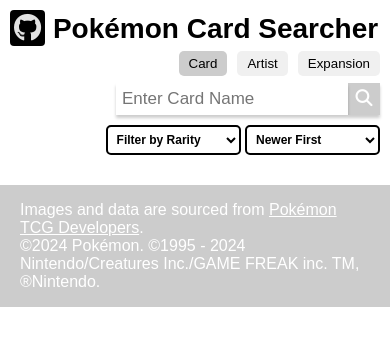
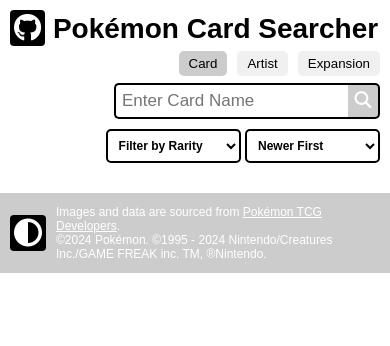
Before and after one commit to JihunKimCode/Pokemon-Card-Searcher, a plain HTML site: page index.html in a window 390 px wide. Drawn offline with Linux system fonts and the light colour scheme.

Commit message:
Dark Mode

```diff
--- a/index.html
+++ b/index.html
@@ -63,12 +63,19 @@
 </body>
 <footer>
     <div class="footerContent">
+        <div class="footicons">
+            <a class="btn btn-dark" onclick="darkmode()">
+                <i class="fa-solid fa-circle-half-stroke"></i>
+            </a>
+        </div>
+        <div class="credit">
             <p>
                 Images and data are sourced from
                 <a href="https://pokemontcg.io/" target="_blank" rel="noopener noreferrer">Pokémon TCG Developers</a>.
                 <br>©<span id="year"></span> Pokémon. ©1995 - <span id="year2"></span> Nintendo/Creatures Inc./GAME FREAK inc. TM, ®Nintendo.
             </p>
         </div>
+    </div>
 </footer>
 <script src="script.js"></script>
 </html>
--- a/script.js
+++ b/script.js
@@ -3,7 +3,16 @@ var currentYear = new Date().getFullYear();
 document.getElementById("year").innerHTML = currentYear;
 document.getElementById("year2").innerHTML = currentYear;
 
-// Search button
+function darkmode() {
+    // Toggle the dark mode class on the body
+    document.body.classList.toggle("dark-mode");
+
+    // Check if dark mode is enabled and store the state in localStorage
+    var isDarkModeEnabled = document.body.classList.contains("dark-mode");
+    localStorage.setItem("darkMode", isDarkModeEnabled);
+}
+
+// Search Button
 document.getElementById('fetchButton').addEventListener('click', fetchCards);
 document.getElementById('searchQuery').addEventListener('keypress', function(event) {
     if (event.key === 'Enter') {
--- a/styles.css
+++ b/styles.css
@@ -1,6 +1,45 @@
+:root{
+    --background: #fff;
+    --text: #000;
+    --border: #000;
+    --button: #000;
+    --button-icon: #fff;
+    --footer: #ccc;
+    --gray-hover: #e2e2e2;
+    --gray: #ccc;
+    --light-gray: #f0f0f0;
+    --white: #fff;
+    --black: #000;
+    --popup: rgba(0, 0, 0, 0.7);
+    --error: red;
+    --dark-gray: #aaa;
+    --clear-button-hover: rgba(169, 169, 169, 0.5);
+    --clear-button-active: rgba(169, 169, 169, 0.7);
+}
+
+.dark-mode {
+    --background: #121212;
+    --text: #fff;
+    --border: #c2c2c2;
+    --button: #fff;
+    --button-icon: #000;
+    --footer: #a6a6a6;
+    --gray-hover: #e2e2e2;
+    --gray: #ccc;
+    --light-gray: #f0f0f0;
+    --white: #fff;
+    --black: #000;
+    --popup: rgba(0, 0, 0, 0.7);
+    --error: red;
+    --dark-gray: #aaa;
+    --clear-button-hover: rgba(169, 169, 169, 0.5);
+    --clear-button-active: rgba(169, 169, 169, 0.7);
+}
+
 body {
     font-family: Arial, sans-serif;
     margin: 0px;
+    background-color: var(--background);
 }
 
 .header {
@@ -27,13 +66,13 @@ body {
 
 /* Scroll Bar Handle */
 ::-webkit-scrollbar-thumb {
-    background: #ccc;
+    background: var(--footer);
     border-radius: 20px;
 }
 
 /* Scroll Bar Handle on hover */
 ::-webkit-scrollbar-thumb:hover {
-    background: #e2e2e2;
+    background: var(--gray-hover);
 }
 
 h1 {
@@ -41,7 +80,7 @@ h1 {
 }
 
 h1 a{
-    color: black;
+    color: var(--text);
     text-decoration: none;
 }
 
@@ -51,29 +90,29 @@ h1 a{
     align-items: center;
     justify-content: center;
     padding: 6px;
-    color: #e2e2e2;
+    color: var(--button-icon);
     border: none;
     border-radius: 4px;
     text-decoration: none;
     cursor: pointer;
 }
 
-.btn.btn-github {
-    background-color: #000000;
+.btn.btn-github, .btn.btn-dark {
+    background-color: var(--button);
 }
 
-.btn.btn-github:hover {
-    color: #fff;
+.btn.btn-github:hover, .btn.btn-dark:hover {
+    color: var(--gray);
 }
 
 #sortOrder, #rarityFilter{
-    padding: 5px;
-    background: #fff;
-    color: #000;
+    padding: 7px;
+    background: var(--white);
+    color: var(--black);
     border-radius: 5px;
     border-style: solid;
     border-width: 2px;
-    border-color: black;
+    border-color: var(--border);
     box-sizing: border-box;
     cursor: pointer;
     font-family: 'NanumB', sans-serif;
@@ -111,8 +150,12 @@ h1 a{
     padding: 6px;
     font-size: 17px;
     border: none;
-    box-shadow: 0 3px 3px 0 rgba(0,0,0,0.2);
     width: 220px;
+    border-top: 2px solid var(--border);
+    border-left: 2px solid var(--border);
+    border-bottom: 2px solid var(--border);
+    border-top-left-radius: 5px;
+    border-bottom-left-radius: 5px;
 }
 
 #fetchButton {
@@ -120,12 +163,20 @@ h1 a{
     float: right;
     padding: 6px 0px;
     margin-right: 0px;
-    background: var(--pokemoncolor, #ccc);
+    background: var(--gray);
     font-size: 17px;
     border: none;
     cursor: pointer;
-    color: white;
-    box-shadow: 0 3px 3px 0 rgba(0,0,0,0.2);
+    color: var(--white);
+    border-top: 2px solid var(--border);
+    border-right: 2px solid var(--border);
+    border-bottom: 2px solid var(--border);
+    border-top-right-radius: 5px;
+    border-bottom-right-radius: 5px;
+}
+
+#fetchButton:hover{
+    background-color: var(--dark-gray);
 }
 
 .search-options {
@@ -137,7 +188,7 @@ h1 a{
 .search-options button {
     padding: 5px 10px;
     border: none;
-    background-color: #f0f0f0;
+    background-color: var(--light-gray);
     border-radius: 5px;
     cursor: pointer;
 }
@@ -148,12 +199,9 @@ h1 a{
 }
 
 .search-options button.active {
-    background-color: #ccc;
+    background-color: var(--gray);
 }
 
-.searcher button:hover{
-    background-color: #aaaaaa;
-}
 
 .searcher {
     position: relative;
@@ -171,7 +219,6 @@ h1 a{
     text-align: center;
     line-height: 20px;
     background-color: transparent;
-    color: #333;
 
     position: absolute;
     top: 50%;
@@ -180,17 +227,17 @@ h1 a{
     padding: 0;
     cursor: pointer;
     border: none;
-    border-radius: 50%; /* Make it a circle */
+    border-radius: 50%;
 }
 
 #clearButton:hover {
-    background-color: rgba(169, 169, 169, 0.5);
-    border-radius: 50%; /* Make it a circle */
+    background-color: var(--clear-button-hover);
+    border-radius: 50%;
     transition: background-color 0.3s ease;
 }
 
 #clearButton:active {
-    background-color: rgba(169, 169, 169, 0.7);
+    background-color: var(--clear-button-active);
     transition: background-color 0.3s ease;
 }
 
@@ -210,8 +257,7 @@ h1 a{
 .card {
     border: none;
     border-radius: 5px;
-    /* padding: 10px; */
-    background-color: #fff;
+    background-color: var(--background);
     text-align: center;
     width: 200px;
 }
@@ -224,10 +270,11 @@ h1 a{
 
 .card p{
     margin-block-end: 0em;
+    color: var(--text);
 }
 
 .error {
-    color: red;
+    color: var(--error);
 }
 
 /* Popup Styles */
@@ -238,7 +285,7 @@ h1 a{
     left: 0;
     width: 100%;
     height: 100%;
-    background-color: rgba(0, 0, 0, 0.7);
+    background-color: var(--popup);
     z-index: 9999;
     overflow: auto;
 }
@@ -256,7 +303,7 @@ h1 a{
 
 #caption {
     display: block;
-    color: white;
+    color: var(--white);
     text-align: center;
     margin-top: 20px;
 }
@@ -265,7 +312,7 @@ h1 a{
     position: absolute;
     top: 10px;
     right: 15px;
-    color: #ffffff;
+    color: var(--white);
     font-size: 30px;
     font-weight: bold;
     cursor: pointer;
@@ -273,31 +320,45 @@ h1 a{
 }
 
 .close:hover {
-    color: #aaaaaa;
+    color: var(--gray);
 }
 
 footer {
-    background-color: #ccc;
-    color: white;
+    font-size: 16px;
+    background-color: var(--footer);
+    color: var(--white);
     text-align: left;
     margin: 15px 0px 0px 0px;
+    padding-left: 20px;
+    padding-right: 10px;
 }
 
 footer a{
-    color: white;
+    color: var(--white);
     text-decoration: underline;
 }
 
 footer a:hover{
-    color: #e2e2e2;
+    color: var(--gray-hover);
+}
+
+.footicons{
+    font-size: 28px;
+    display: flex;
+    justify-content: start;
+    align-items: center;
+    color: var(--white);
+}
+
+.footicons .btn {
+    margin-right: 10px;
 }
 
 .footerContent{
     display: flex;
-    justify-content: space-between;
+    justify-content: flex-start;
     align-items: center;
     margin: 0 auto;
-    padding: 0 20px;
 }
 
 #scrollTop{
@@ -305,7 +366,7 @@ footer a:hover{
     border: none;
     font-size: 24px;
     cursor: pointer;
-    color: white;
+    color: var(--white);
 }
 
 #scrollTopBtn {
@@ -316,8 +377,8 @@ footer a:hover{
     z-index: 99;
     border: none;
     outline: none;
-    background-color: #ccc;
-    color: white;
+    background-color: var(--footer);
+    color: var(--white);
     cursor: pointer;
     padding: 10px;
     border-radius: 10px;
@@ -325,7 +386,7 @@ footer a:hover{
 }
 
 #scrollTopBtn:hover {
-    background-color: #e2e2e2;
+    background-color: var(--gray-hover);
 }
 
 @media only screen and (max-width: 1024px) {
@@ -392,4 +453,9 @@ footer a:hover{
     h3{
         height: 30px;
     }
+
+    footer {
+        font-size: 12px;
+        padding-left: 10px;
+    }
 }
```
Lines whose indentation alone changed are shown as unchanged.
